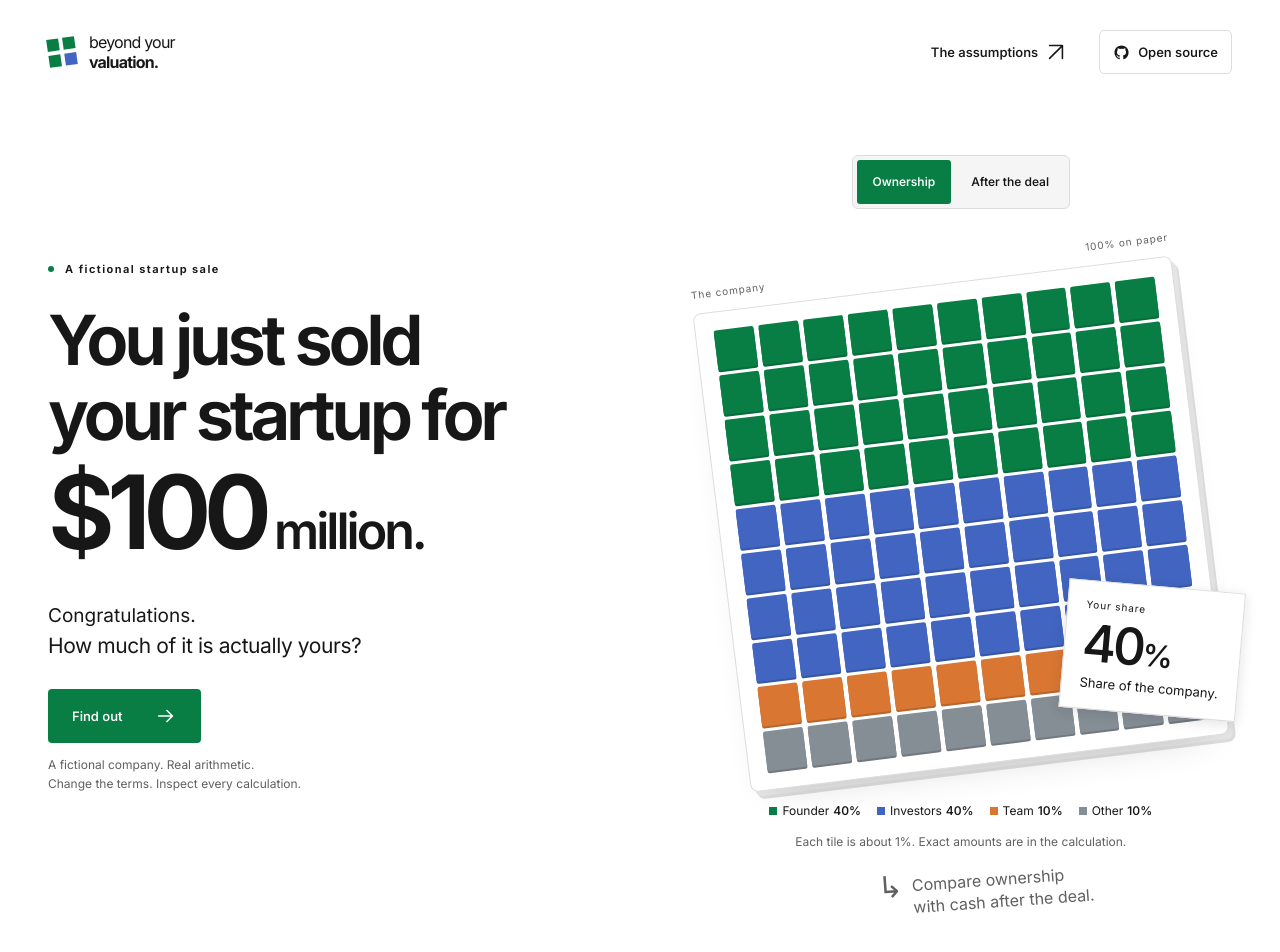
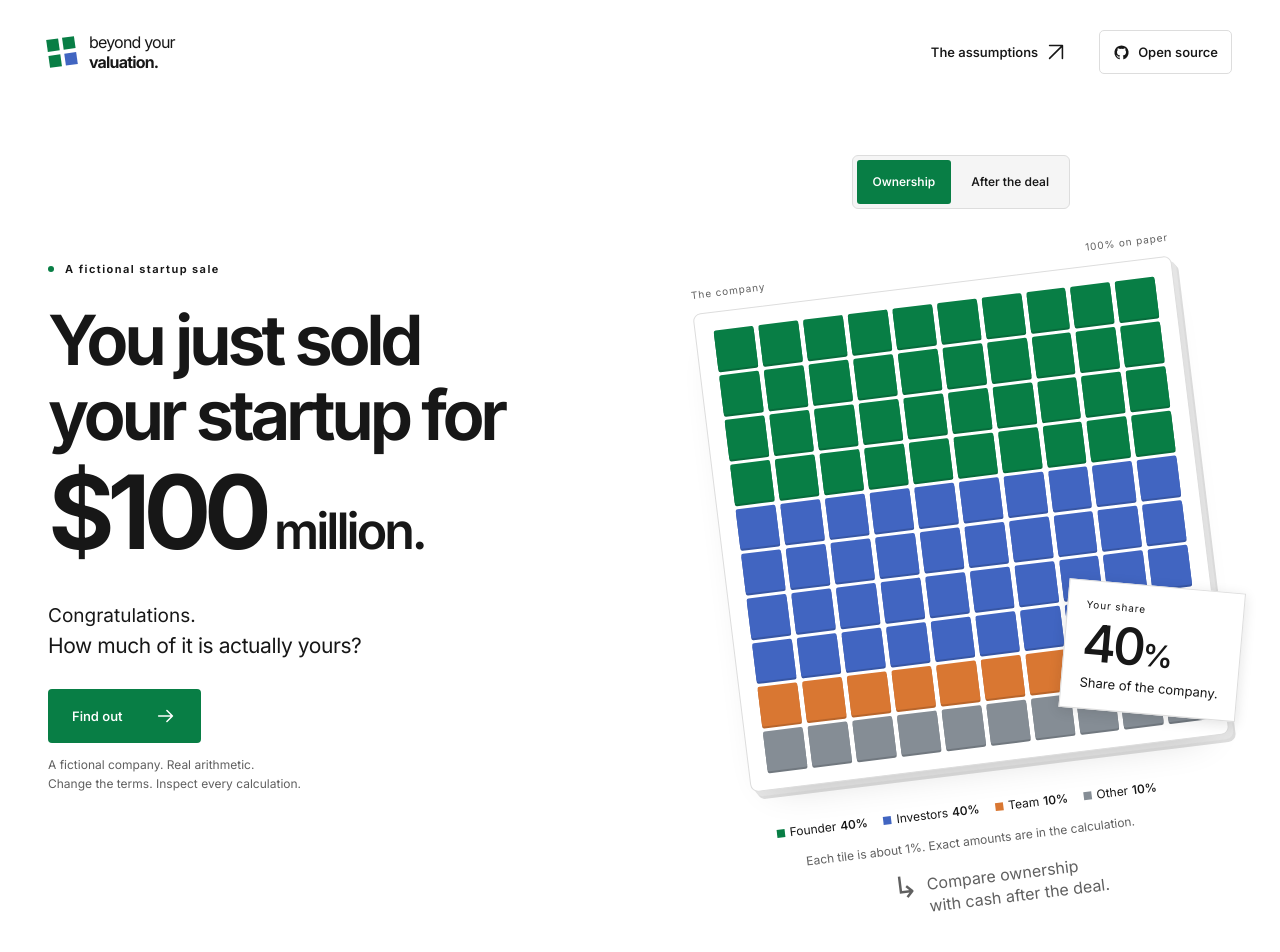
Before and after one commit to Lyqed/beyond-your-valuation, a Next.js app: page / in a window 1280 px wide. Shown: the top 952 px of the page. Built offline with nearby package versions, Linux system fonts and the light colour scheme.

Commit message:
Update Site source

```diff
--- a/app/experience.tsx
+++ b/app/experience.tsx
@@ -172,9 +172,11 @@ export default function Experience() {
             <Tiles values={boardGroups.map(group => group.value)} colors={boardGroups.map(group => group.color)} label={`${boardView === 'ownership' ? 'Ownership' : 'Exit proceeds'}: ${boardGroups.map(group => `${group.label} ${group.display}`).join(', ')}. Tiles rounded to whole percentages.`} />
             <div className="board-sticker"><span>{boardView === 'ownership' ? 'Your share' : 'Your net cash'}</span><strong data-testid="board-value">{boardView === 'ownership' ? <>{e.founderBps / 100}<span>%</span></> : money(exit.founderNetCents)}</strong><small>{boardView === 'ownership' ? 'Share of the company.' : 'After costs and tax.'}</small></div>
           </div></div>
-          <div className="board-caption">{boardGroups.map(group => <span key={group.label}><i style={{ background: group.color }} />{group.label} <b>{group.display}</b></span>)}</div>
-          <p className="board-note">Each tile is about 1%. Exact amounts are in the calculation.</p>
-          <div className="art-footnote"><span className="drawn-arrow" aria-hidden="true">↳</span><span>Compare ownership<br />with cash after the deal.</span></div>
+          <div className="board-details">
+            <div className="board-caption">{boardGroups.map(group => <span key={group.label}><i style={{ background: group.color }} />{group.label} <b>{group.display}</b></span>)}</div>
+            <p className="board-note">Each tile is about 1%. Exact amounts are in the calculation.</p>
+            <div className="art-footnote"><span className="drawn-arrow" aria-hidden="true">↳</span><span>Compare ownership<br />with cash after the deal.</span></div>
+          </div>
         </div>
       </section>
       <div className="journey"><p>A sale. A portfolio. An insurance policy.</p><button className="text-action" onClick={() => go('exit')}>Start with the sale <span aria-hidden="true">↓</span></button></div>
--- a/app/globals.css
+++ b/app/globals.css
@@ -87,11 +87,12 @@ em{font-family:inherit;font-style:normal;font-weight:inherit;letter-spacing:inhe
 .board-sticker strong{display:block;font-size:54px;font-weight:550;line-height:1.2;letter-spacing:-.06em}
 .board-sticker strong>span{font-size:30px}
 .board-sticker small{font:400 13px var(--sans)}
+.board-details{display:flow-root;transform:rotate(-7deg);transform-origin:50% 0}
 .board-caption{display:flex;justify-content:center;gap:23px;margin-top:37px;font-size:8px;letter-spacing:.07em}
 .board-caption i{display:inline-block;width:7px;height:7px;background:var(--green);margin-right:5px}
 .board-caption span:nth-child(2) i{background:var(--lavender)}
 .board-caption span:nth-child(3) i{background:var(--peach)}
-.art-footnote{display:flex;gap:9px;justify-content:center;font:400 16px/1.35 var(--sans);margin:21px 0 0 50px;transform:rotate(-4deg);color:var(--muted)}
+.art-footnote{display:flex;gap:9px;justify-content:center;font:400 16px/1.35 var(--sans);margin:21px 0 0 50px;color:var(--muted)}
 .drawn-arrow{font:30px var(--sans);line-height:.7}
 
 .journey{max-width:1248px;margin:auto;padding:20px 0;border-top:1px solid var(--line);display:flex;justify-content:space-between;gap:20px;align-items:center}
```
